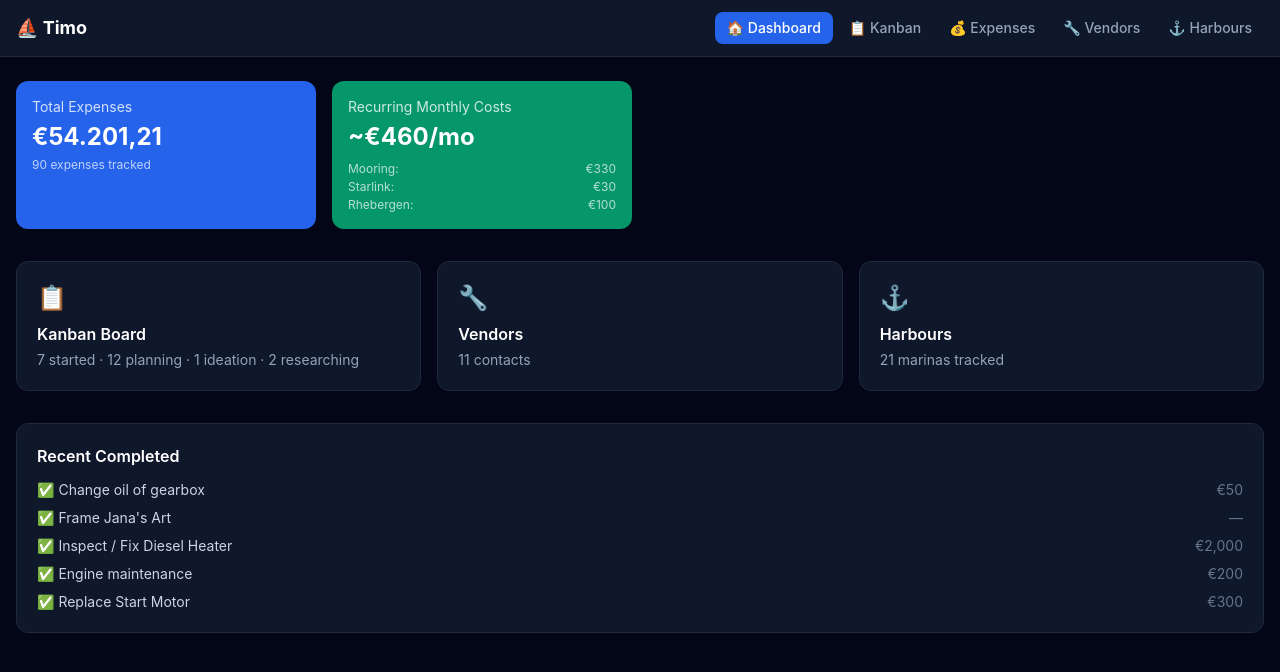
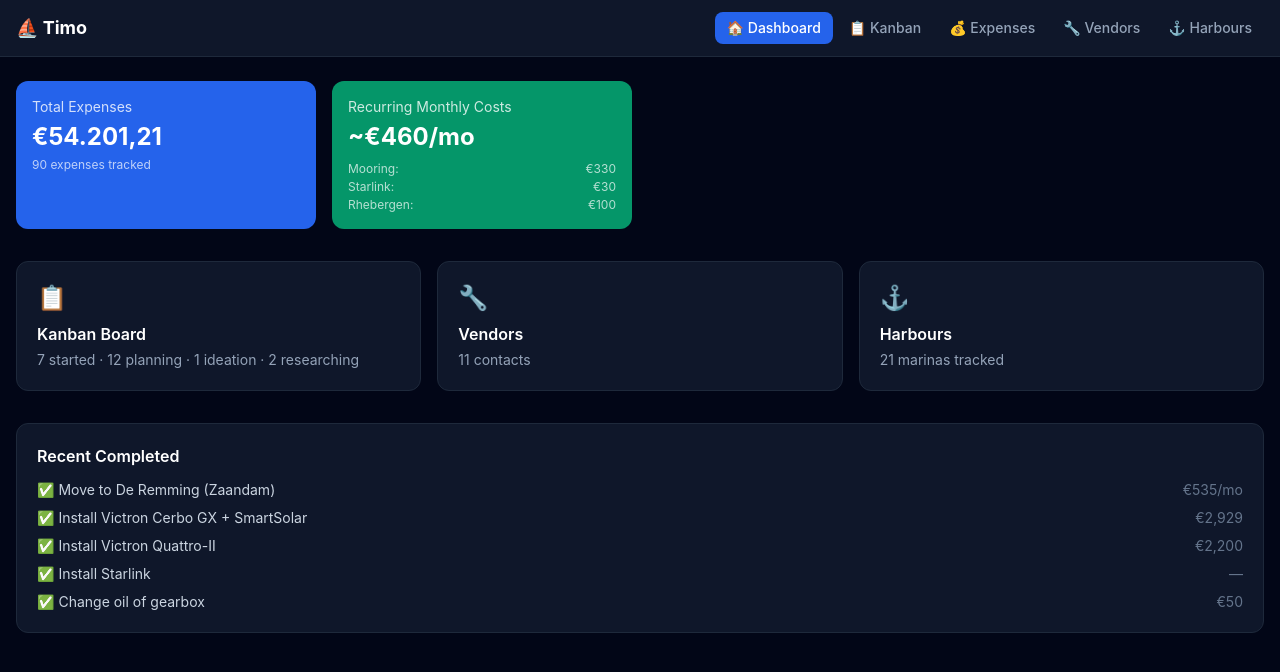
Before and after one commit to kokosthief/boat-dashboard, a Next.js app: page / in a window 1280 px wide. Shown: the top 672 px of the page. Built offline with nearby package versions, Linux system fonts and the light colour scheme.

Commit message:
Update completed tasks: add Starlink, Victron install, De Remming move. Fix Sjemma→Sjemmie in tasks. Remove engine maintenance from Sjemmie.

```diff
--- a/src/data/tasks.ts
+++ b/src/data/tasks.ts
@@ -38,12 +38,16 @@ export const tasks: Task[] = [
   { name: "Seal windows", location: "Wheelhouse / Helm", vendor: "", status: "Finished", targetDate: "2025-09-23", cost: "€20", notes: "" },
   { name: "Fix Interior Lights in Forecabin", location: "Forecabin", vendor: "", status: "Finished", targetDate: "2025-09-23", cost: "", notes: "" },
   { name: "Fix Locks", location: "Wheelhouse / Helm", vendor: "", status: "Finished", targetDate: "2025-09-23", cost: "€30", notes: "" },
-  { name: "Start Engine", location: "Engine Room", vendor: "Sjemma, DAF, Andres", status: "Finished", targetDate: "2025-09-23", cost: "€1,000", notes: "" },
+  { name: "Start Engine", location: "Engine Room", vendor: "Sjemmie, DAF, Andres", status: "Finished", targetDate: "2025-09-23", cost: "€1,000", notes: "Sjemmie advised on starting procedure" },
   { name: "Replace Start Motor", location: "Engine Room", vendor: "Anjema & Schneiders", status: "Finished", targetDate: "2025-09-30", cost: "€300", notes: "" },
-  { name: "Engine maintenance", location: "Engine Room", vendor: "Sjemma, DAF, Andres", status: "Finished", targetDate: "2025-10-21", cost: "€200", notes: "" },
-  { name: "Inspect / Fix Diesel Heater", location: "Engine Room", vendor: "Sjemma", status: "Finished", targetDate: "2025-10-22", cost: "€2,000", notes: "" },
+  { name: "Engine maintenance", location: "Engine Room", vendor: "DAF, Andres", status: "Finished", targetDate: "2025-10-21", cost: "€200", notes: "" },
+  { name: "Inspect / Fix Diesel Heater", location: "Engine Room", vendor: "Sjemmie", status: "Finished", targetDate: "2025-10-22", cost: "€2,000", notes: "Sjemmie installed diesel heater" },
   { name: "Frame Jana's Art", location: "Salon", vendor: "", status: "Finished", targetDate: "2025-10-22", cost: "", notes: "" },
   { name: "Change oil of gearbox", location: "Engine Room", vendor: "", status: "Finished", targetDate: "2025-10-22", cost: "€50", notes: "" },
+  { name: "Install Starlink", location: "Deck", vendor: "", status: "Finished", targetDate: "2026-01-28", cost: "", notes: "Starlink installed and working on boat" },
+  { name: "Install Victron Quattro-II", location: "Engine Room", vendor: "George Kniest", status: "Finished", targetDate: "2026-01-15", cost: "€2,200", notes: "Part of Victron energy system" },
+  { name: "Install Victron Cerbo GX + SmartSolar", location: "Engine Room", vendor: "George Kniest", status: "Finished", targetDate: "2026-01-20", cost: "€2,929", notes: "Monitoring + solar charge controller" },
+  { name: "Move to De Remming (Zaandam)", location: "", vendor: "", status: "Finished", targetDate: "2025-11-27", cost: "€535/mo", notes: "Winter berth at De Remming, Zaandam. Excellent deal vs NDSM/Rhebergen." },
 ];
 
 export const statusColumns = ['Started', 'Planning', 'Ideation', 'Researching', 'Finished'] as const;
```
